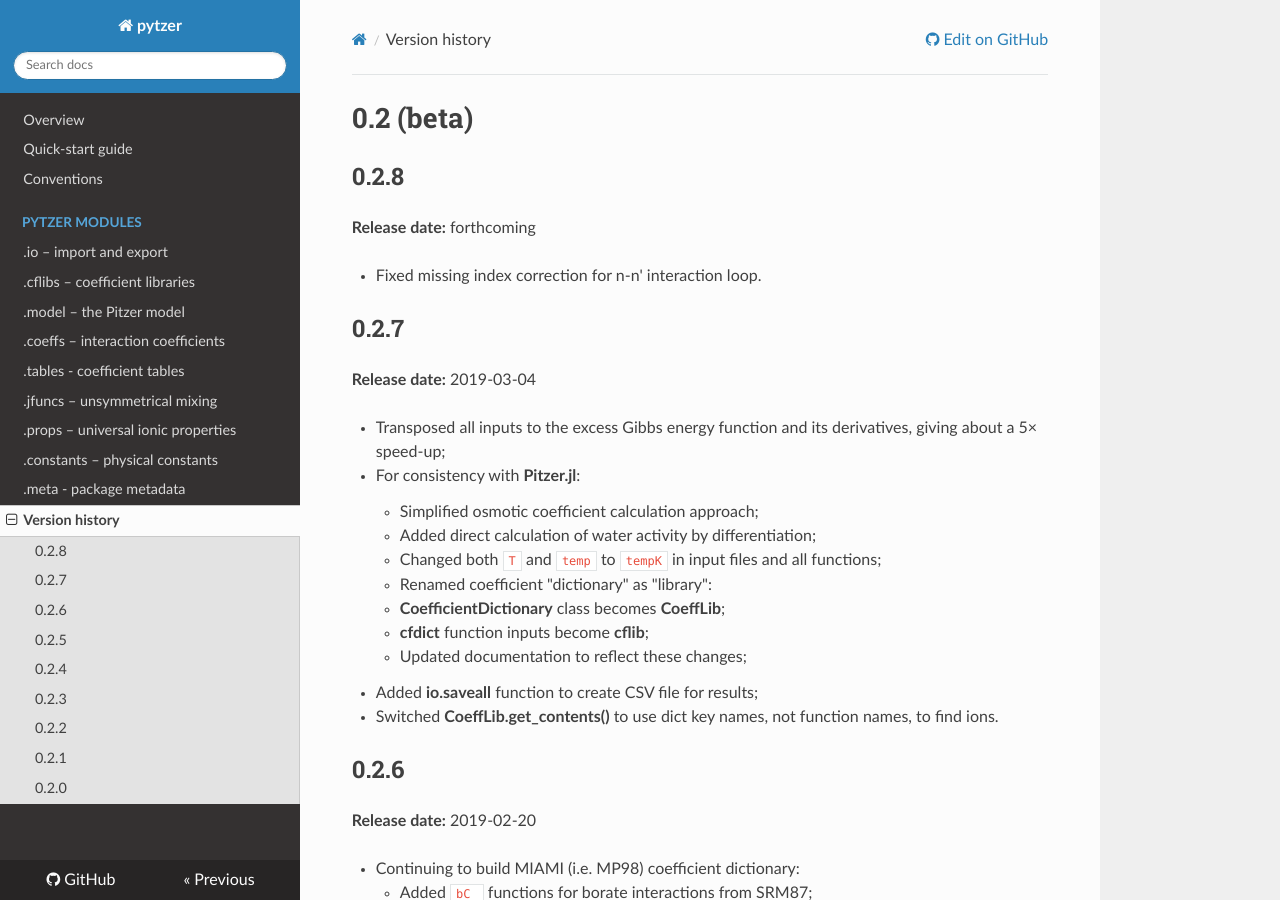
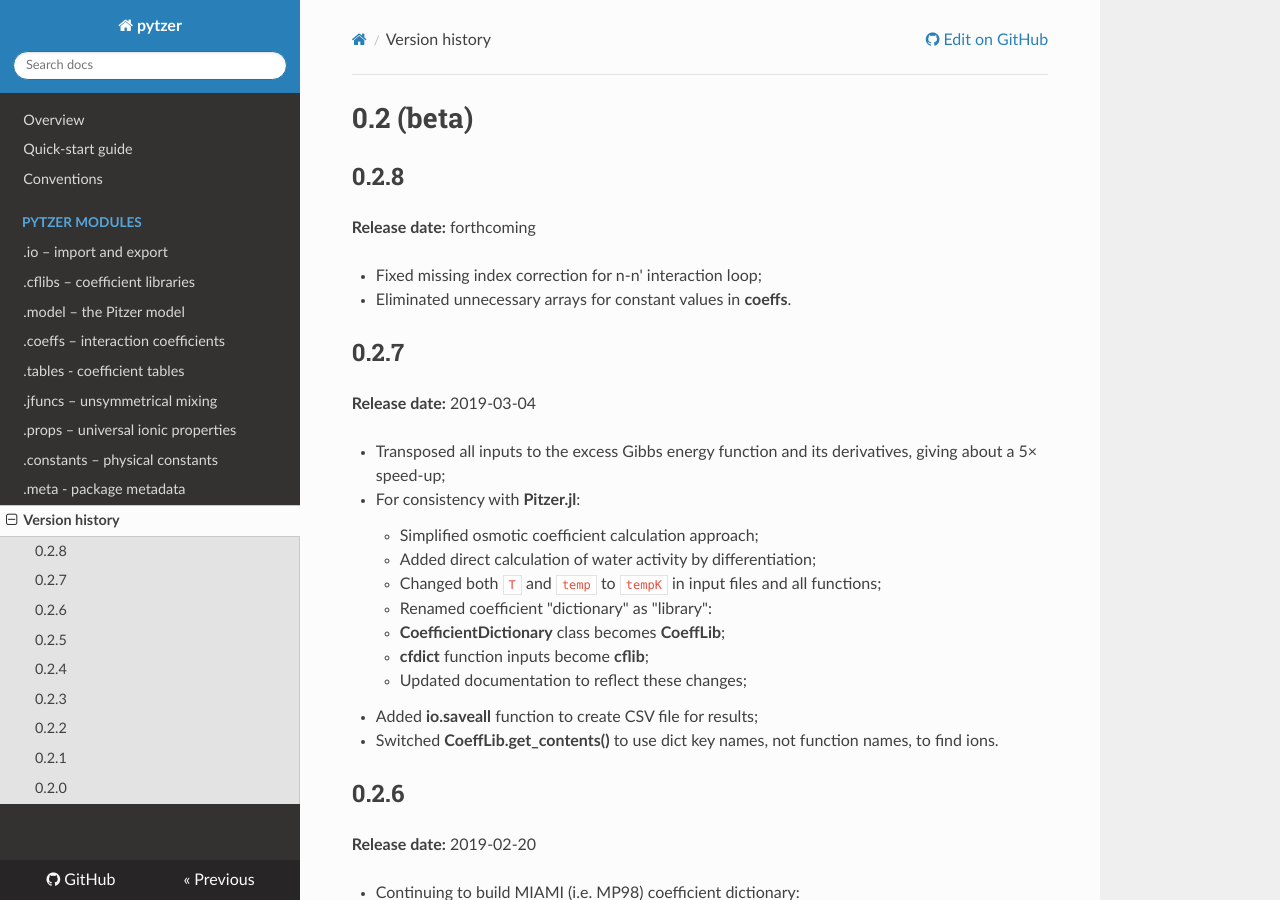
Before and after one commit to mvdh7/pytzer, an MkDocs documentation site: the page built from docs/version-history.md, in a window 1280 px wide and 900 px high. Built offline with MkDocs 1.6.1, drawn with Linux system fonts in a browser that asks for light colours; nearby versions of some CDN libraries.

Commit message:
Eliminated unnecessary arrays for constant values in **coeffs**

```diff
--- a/docs/version-history.md
+++ b/docs/version-history.md
@@ -4,7 +4,8 @@
 
 **Release date:** forthcoming
 
-  * Fixed missing index correction for n-n' interaction loop.
+  * Fixed missing index correction for n-n' interaction loop;
+  * Eliminated unnecessary arrays for constant values in **coeffs**.
 
 
 ## 0.2.7
```
